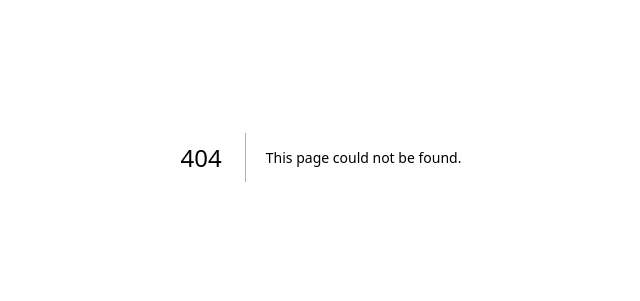
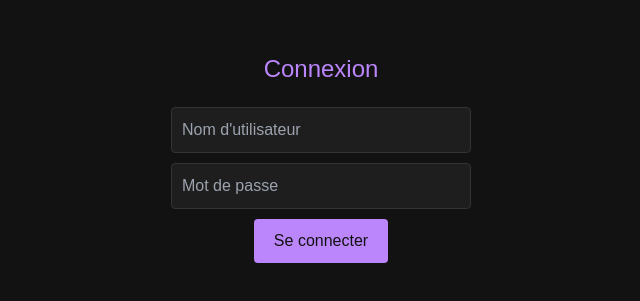
Before and after one commit to mlft9/chatbot, a Next.js app in the folder chatbot-frontend/: page /login in a window 1280 px wide. Before the commit this address had no page. Shown: the part 243-544 px from the top of the page, without its empty margins (319-959 px from the left). Built offline with nearby package versions, Linux system fonts and the light colour scheme.

Commit message:
ajout de la fonction d'utilisateur et login

```diff
--- a/chatbot-frontend/src/app/admin/page.js
+++ b/chatbot-frontend/src/app/admin/page.js
@@ -1,12 +1,37 @@
 'use client';
 
 import { useState, useEffect } from 'react';
+import { useRouter } from 'next/navigation';
 import api from '../services/api';
 
 export default function Admin() {
     const [questions, setQuestions] = useState([]);
     const [newQuestion, setNewQuestion] = useState({ question: '', answer: '' });
     const [editing, setEditing] = useState(null);
+    const [loading, setLoading] = useState(false);
+    const [error, setError] = useState('');
+    const router = useRouter();
+
+    // Vérifie si l'utilisateur est authentifié
+    useEffect(() => {
+        const token = localStorage.getItem('token');
+
+        if (!token) {
+            router.push('/login'); // Redirige vers la page de connexion
+            return;
+        }
+
+        const verifyToken = async () => {
+            try {
+                await api.post('/verify-token', { token });
+            } catch {
+                localStorage.removeItem('token');
+                router.push('/login'); // Redirige si le token est invalide
+            }
+        };
+
+        verifyToken();
+    }, [router]);
 
     // Récupérer les questions
     useEffect(() => {
@@ -14,47 +39,82 @@ export default function Admin() {
     }, []);
 
     const fetchQuestions = async () => {
+        setLoading(true);
+        setError('');
         try {
-            const res = await api.get('/questions');
+            const token = localStorage.getItem('token'); // Ajout du token pour sécuriser la requête
+            const res = await api.get('/questions', {
+                headers: { Authorization: `Bearer ${token}` },
+            });
             setQuestions(res.data);
         } catch (err) {
             console.error('Erreur lors du chargement des questions:', err);
+            setError("Erreur lors du chargement des questions. Veuillez réessayer.");
+        } finally {
+            setLoading(false);
         }
     };
 
     const handleAddQuestion = async () => {
-        if (!newQuestion.question || !newQuestion.answer) return;
+        if (!newQuestion.question.trim() || !newQuestion.answer.trim()) {
+            alert('La question et la réponse ne peuvent pas être vides.');
+            return;
+        }
+        setError('');
         try {
-            await api.post('/questions', newQuestion);
+            const token = localStorage.getItem('token');
+            await api.post('/questions', newQuestion, {
+                headers: { Authorization: `Bearer ${token}` },
+            });
             fetchQuestions();
             setNewQuestion({ question: '', answer: '' });
         } catch (err) {
             console.error('Erreur lors de l\'ajout de la question:', err);
+            setError("Impossible d'ajouter la question. Veuillez réessayer.");
         }
     };
 
     const handleUpdateQuestion = async (id) => {
+        if (!editing.question.trim() || !editing.answer.trim()) {
+            alert('La question et la réponse ne peuvent pas être vides.');
+            return;
+        }
+        setError('');
         try {
-            await api.put(`/questions/${id}`, editing);
+            const token = localStorage.getItem('token');
+            await api.put(`/questions/${id}`, editing, {
+                headers: { Authorization: `Bearer ${token}` },
+            });
             fetchQuestions();
             setEditing(null);
         } catch (err) {
             console.error('Erreur lors de la mise à jour:', err);
+            setError("Impossible de mettre à jour la question. Veuillez réessayer.");
         }
     };
 
     const handleDeleteQuestion = async (id) => {
+        const confirmDelete = window.confirm('Êtes-vous sûr de vouloir supprimer cette question ?');
+        if (!confirmDelete) return;
+        setError('');
         try {
-            await api.delete(`/questions/${id}`);
+            const token = localStorage.getItem('token');
+            await api.delete(`/questions/${id}`, {
+                headers: { Authorization: `Bearer ${token}` },
+            });
             fetchQuestions();
         } catch (err) {
             console.error('Erreur lors de la suppression:', err);
+            setError("Impossible de supprimer la question. Veuillez réessayer.");
         }
     };
 
     return (
         <div style={styles.container}>
             <h1 style={styles.header}>Administration des Questions</h1>
+
+            {loading && <div style={styles.loader}>Chargement des données...</div>}
+            {error && <div style={styles.error}>{error}</div>}
 
             <div style={styles.form}>
                 <h2 style={styles.subHeader}>Ajouter une Nouvelle Question</h2>
@@ -79,6 +139,7 @@ export default function Admin() {
 
             <div style={styles.list}>
                 <h2 style={styles.subHeader}>Liste des Questions</h2>
+                {questions.length === 0 && !loading && <p>Aucune question disponible.</p>}
                 <ul style={styles.listContainer}>
                     {questions.map((q) => (
                         <li key={q.id} style={styles.listItem}>
@@ -154,6 +215,16 @@ const styles = {
         fontSize: '28px',
         marginBottom: '20px',
         color: '#BB86FC',
+    },
+    loader: {
+        color: '#BB86FC',
+        textAlign: 'center',
+        marginBottom: '15px',
+    },
+    error: {
+        color: '#f44336',
+        textAlign: 'center',
+        marginBottom: '15px',
     },
     form: {
         backgroundColor: '#1E1E1E',
--- /dev/null
+++ b/chatbot-frontend/src/app/login/page.js
@@ -0,0 +1,91 @@
+'use client';
+
+import { useState } from 'react';
+import { useRouter } from 'next/navigation';
+import api from '../services/api';
+
+export default function Login() {
+    const [username, setUsername] = useState('');
+    const [password, setPassword] = useState('');
+    const [error, setError] = useState('');
+    const router = useRouter();
+
+    const handleLogin = async () => {
+        try {
+            const res = await api.post('/login', { username, password });
+            const { token } = res.data;
+
+            // Sauvegarde le token dans le stockage local
+            localStorage.setItem('token', token);
+
+            // Redirige vers la page admin
+            router.push('/admin');
+        } catch (err) {
+            setError('Identifiants incorrects.');
+        }
+    };
+
+    return (
+        <div style={styles.container}>
+            <h1 style={styles.header}>Connexion</h1>
+            {error && <p style={styles.error}>{error}</p>}
+            <input
+                type="text"
+                placeholder="Nom d'utilisateur"
+                value={username}
+                onChange={(e) => setUsername(e.target.value)}
+                style={styles.input}
+            />
+            <input
+                type="password"
+                placeholder="Mot de passe"
+                value={password}
+                onChange={(e) => setPassword(e.target.value)}
+                style={styles.input}
+            />
+            <button onClick={handleLogin} style={styles.button}>
+                Se connecter
+            </button>
+        </div>
+    );
+}
+
+const styles = {
+    container: {
+        display: 'flex',
+        flexDirection: 'column',
+        alignItems: 'center',
+        justifyContent: 'center',
+        height: '100vh',
+        backgroundColor: '#121212',
+        color: '#E0E0E0',
+    },
+    header: {
+        fontSize: '24px',
+        marginBottom: '20px',
+        color: '#BB86FC',
+    },
+    input: {
+        marginBottom: '10px',
+        padding: '10px',
+        borderRadius: '4px',
+        border: '1px solid #333',
+        backgroundColor: '#1E1E1E',
+        color: '#E0E0E0',
+        fontSize: '16px',
+        width: '300px',
+    },
+    button: {
+        padding: '10px 20px',
+        backgroundColor: '#BB86FC',
+        color: '#121212',
+        border: 'none',
+        borderRadius: '4px',
+        cursor: 'pointer',
+        fontSize: '16px',
+    },
+    error: {
+        color: '#f44336',
+        marginBottom: '10px',
+    },
+};
```
